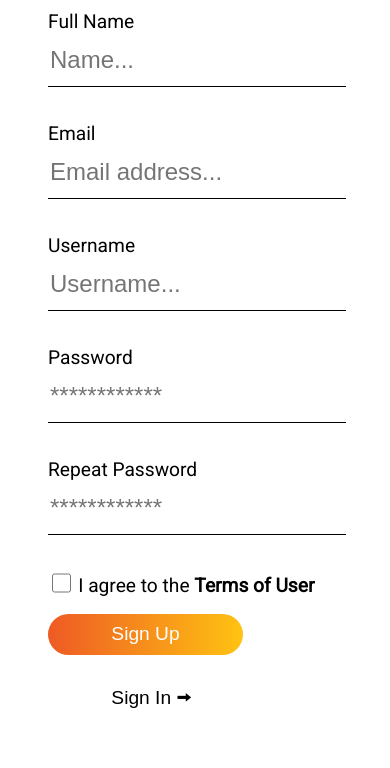
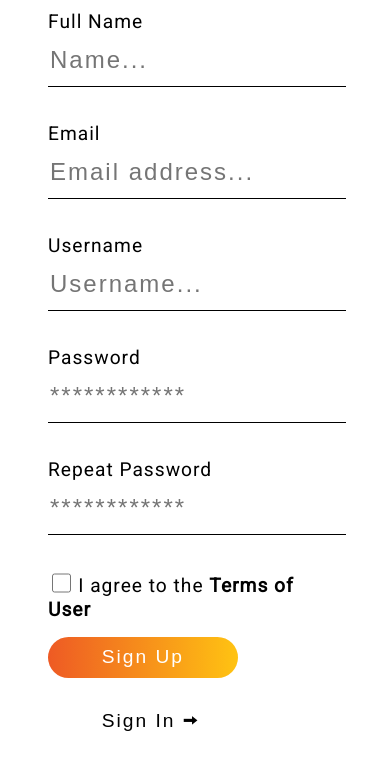
Before and after one commit to VitalikCholan/login-form, a plain HTML site: page index.html in a window 390 px wide. Shown: the part 350-1118 px from the top of the page. Before the commit the page ends 1095 px from the top, so only its background shows below. Drawn offline with Linux system fonts and the light colour scheme.

Commit message:
Added changes
Added changes to reponsive design and added letter-spacing

```diff
--- a/css/style.css
+++ b/css/style.css
@@ -23,6 +23,7 @@ form{
 h1{
     font-weight: 800;
     font-size: 2.5rem;
+    letter-spacing: 3px;
 }
 
 div{
@@ -36,6 +37,7 @@ div{
 
 label{
     font-size: 1.2rem;
+    letter-spacing: 1px;
     display: block;
 }
 
@@ -44,6 +46,7 @@ input{
     border: none;
     border-bottom: 0.5px solid black;
     font-size: 1.5rem;
+    letter-spacing: 2px;
 }
 
 input:focus{
@@ -109,6 +112,7 @@ span:hover{
     margin-top: 5px;
     color: red;
     font-size: 1rem;
+    letter-spacing: 1px;
 }
 
 div:last-of-type{
@@ -116,9 +120,10 @@ div:last-of-type{
 }
 
 button{
-    padding: 0.5em 3.3em;
+    padding: 0.5em 2.8em;
     margin-bottom: 1em;
     font-size: 1.2rem;
+    letter-spacing: 2px;
 }
 
 .btn-1{
@@ -146,21 +151,11 @@ button{
     cursor: pointer;
 }
 
-@media screen and (max-width: 1050px){
+@media screen and (max-width: 1115px){
     .container{
         display: flex;
         flex-direction: column;
         align-items: center;
         justify-content: center;
     }
-
-    button{
-        padding: 0.5em 3.3em;
-    }
 }
-
-@media screen and (min-width: 1051px) and (max-width: 1115px){
-    button{
-        padding: 0.5em 1.7em;
-    }
-}
```
